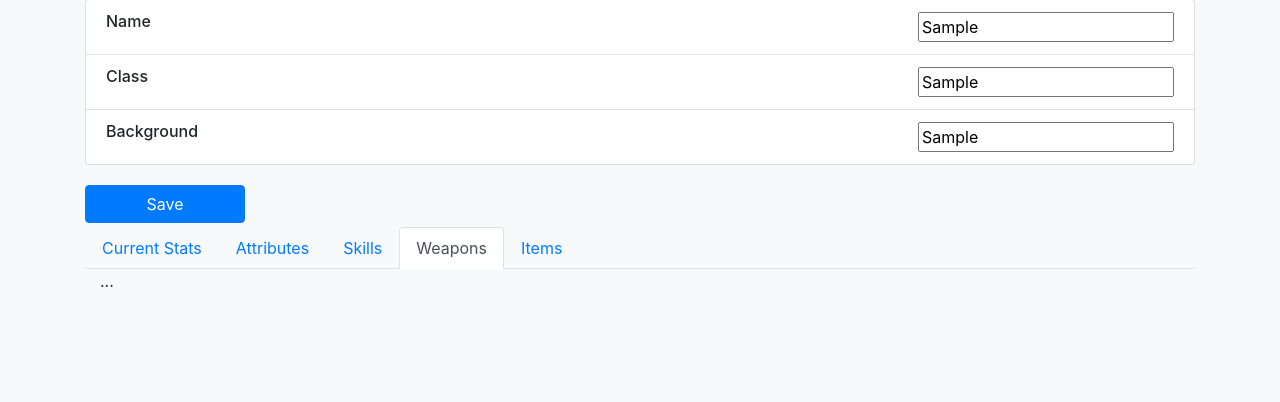
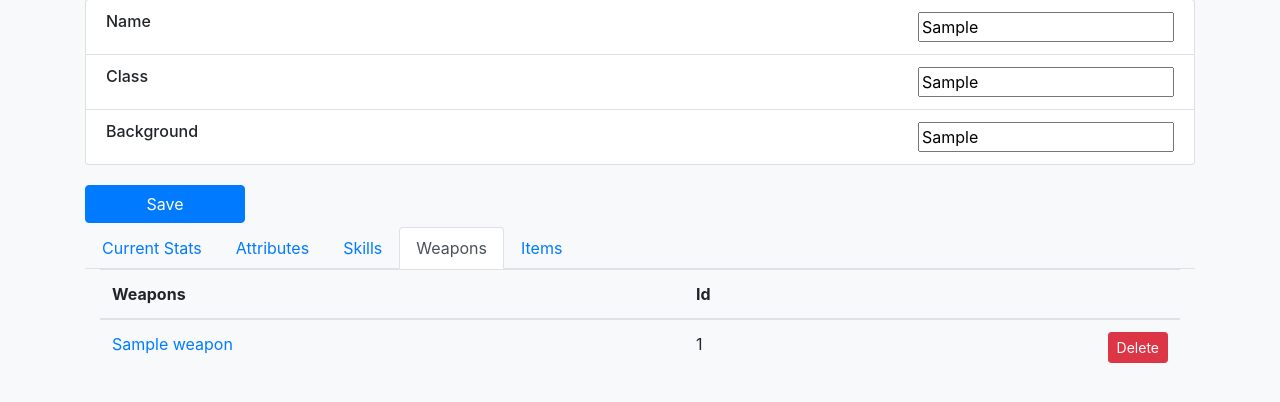
Before and after one commit to ryanmcfarland/flask-insertleft, a Flask app: page /shootout/sheet/1 in a window 1280 px wide, after a click on "Weapons". Shown: the part 199-601 px from the top of the page. Run offline with Flask 2, Linux system fonts and the light colour scheme; a user stored in the database is signed in; tables that the repository leaves empty hold one stand-in row (values such as "Sample post"); some libraries are stand-ins or nearby versions.

Commit message:
many-to-many weapon relationship

```diff
--- a/app/main/routes.py
+++ b/app/main/routes.py
@@ -6,17 +6,9 @@ from app.models import Grocery, User, Sheet
 from app.main import bp
 from app.main.forms import SheetForm
 
-
 import logging
 
 LOG = logging.getLogger(__name__)
-
-#@bp.before_app_request
-#def before_request():
-#    if current_user.is_authenticated:
-#        g.user = current_user.get_id() # return username in get_id()
-#    else:
-#        g.user = None # or 'some fake value', whatever
 
 @bp.route('/', methods=['GET','POST'])
 @bp.route('/index',  methods=['GET','POST'])
@@ -48,7 +40,8 @@ def shootout_edit(id):
         flash('Sheet has been successfully updated')
         return redirect(url_for('main.shootout'))
     sheet = Sheet.query.get_or_404(id)
-    return render_template('shootout_sheet.html', title="Shootout - Sheet", sheet=sheet)
+    weapons = sheet.appended_weapons().all()
+    return render_template('shootout_sheet.html', title="Shootout - Sheet", sheet=sheet, weapons=weapons)
 
 @bp.route('/shootout/create', methods=['GET'])
 @login_required
--- a/app/models.py
+++ b/app/models.py
@@ -28,6 +28,20 @@ class User(UserMixin, db.Model):
 
     def __repr__(self):
         return '<User {}>'.format(self.username)
+
+## Many-to-many relationship table between weapon and sheet
+## allows for a sheet to have multiple weapons
+weapon_identifier = db.Table('weapon_identifier',
+    db.Column('sheet_id', db.Integer, db.ForeignKey('sheet.id')),
+    db.Column('weapon_id', db.Integer, db.ForeignKey('weapon.id'))
+)
+
+class Weapon(db.Model):
+    id = db.Column(db.Integer, primary_key=True)
+    name = db.Column(db.String(128), default="insert_name")
+    bonus = db.Column(db.Integer,default=0)
+    damage = db.Column(db.String(128), default="1d8")
+    weapon_range = db.Column(db.String(128), default="200/400")
 
 class Sheet(db.Model):
     id = db.Column(db.Integer, primary_key=True)
@@ -75,6 +89,22 @@ class Sheet(db.Model):
     created_at = db.Column(db.DateTime, nullable=False, default=datetime.utcnow)
     last_update = db.Column(db.DateTime, nullable=False, default=datetime.utcnow)
     user_id = db.Column(db.Integer, db.ForeignKey('user.id'))
+    weapons = db.relationship("Weapon", secondary=weapon_identifier, backref=db.backref('weapons_list', lazy='dynamic'))
+
+    def append_weapon(self, weap):
+        if not self.check_appended_weapon(weap):
+            self.weapons.append(user)
+
+    def remove_weapon(self, weap):
+        if self.check_appended_weapon(weap):
+            self.weapons.remove(user)
+
+    def check_appended_weapon(self, weap):
+        return self.weapons.filter(weapon_identifier.c.weapon_id == weap.id).count() > 0
+
+    def appended_weapons(self):
+        weapons = Weapon.query.join(weapon_identifier, (weapon_identifier.c.weapon_id == Weapon.id)).filter(weapon_identifier.c.sheet_id == self.id)
+        return weapons.order_by(Weapon.id.desc())
 
     def process_form(self, form):
         self.name=form.name.data
@@ -117,7 +147,6 @@ class Sheet(db.Model):
         self.trade=form.trade.data
         self.work=form.work.data
 
-
     def __repr__(self):
         return '<Sheet {}>'.format(self.name)
 
--- a/app/templates/shootout_sheet.html
+++ b/app/templates/shootout_sheet.html
@@ -94,7 +94,30 @@
                 </table>
             </table>
             </div>
-            <div class="tab-pane container fade" id="WStats">...</div>
+            <div class="tab-pane container fade" id="WStats">
+                {% if weapons |length < 1 %}
+                    <p>There are no weapons attached</p>
+                {% else %}
+                <table class="table">
+                    <thead>
+                    <t>
+                        <th>Weapons</th>
+                        <th>Id</th>
+                    <th></th>
+                    </tr>
+                    </thead>
+                    <tbody>
+                    {% for weapon in weapons %}
+                    <tr>
+                    <td><a href="">{{ weapon.name }}</a></td>
+                    <td>{{ weapon.id }}</td>
+                    <td class="text-right"><a class="btn btn-danger btn-sm" href="" role="button">Delete</a></td>
+                    </tr>
+                {% endfor %}
+            </tbody>
+        </table>
+    {% endif %}
+            </div>
             <div class="tab-pane container fade" id="Items">...</div>
         </div>
         </div>
--- a/myapp.py
+++ b/myapp.py
@@ -1,9 +1,9 @@
 from app import create_app, db
-from app.models import Grocery, User, Sheet
+from app.models import Grocery, User, Sheet, Weapon
 
 app = create_app()
 app.config['TEMPLATES_AUTO_RELOAD'] = True
 
 @app.shell_context_processor
 def make_shell_context():
-    return {'db': db, 'Grocery': Grocery, 'User': User, 'Sheet': Sheet}
+    return {'db': db, 'Grocery': Grocery, 'User': User, 'Sheet': Sheet, 'Weapon': Weapon }
```
Also changed, not shown: 1 other file.
